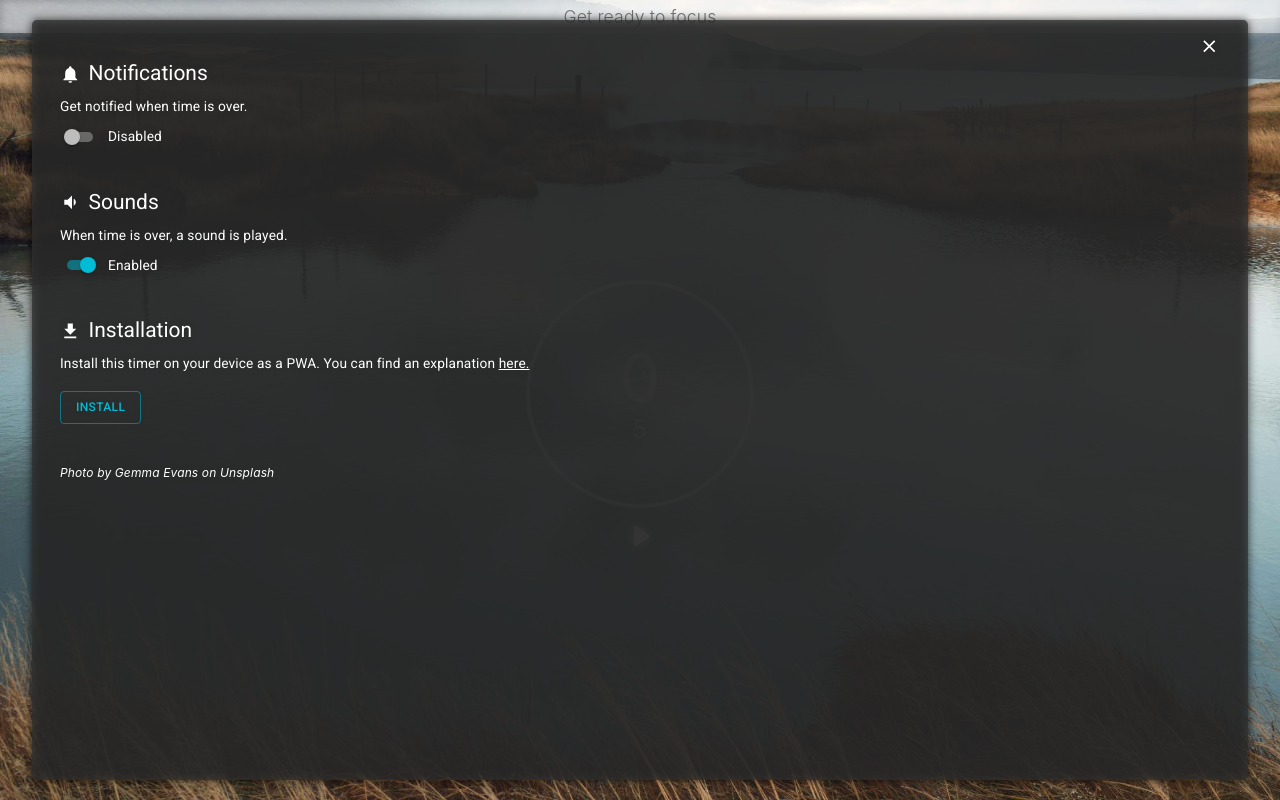
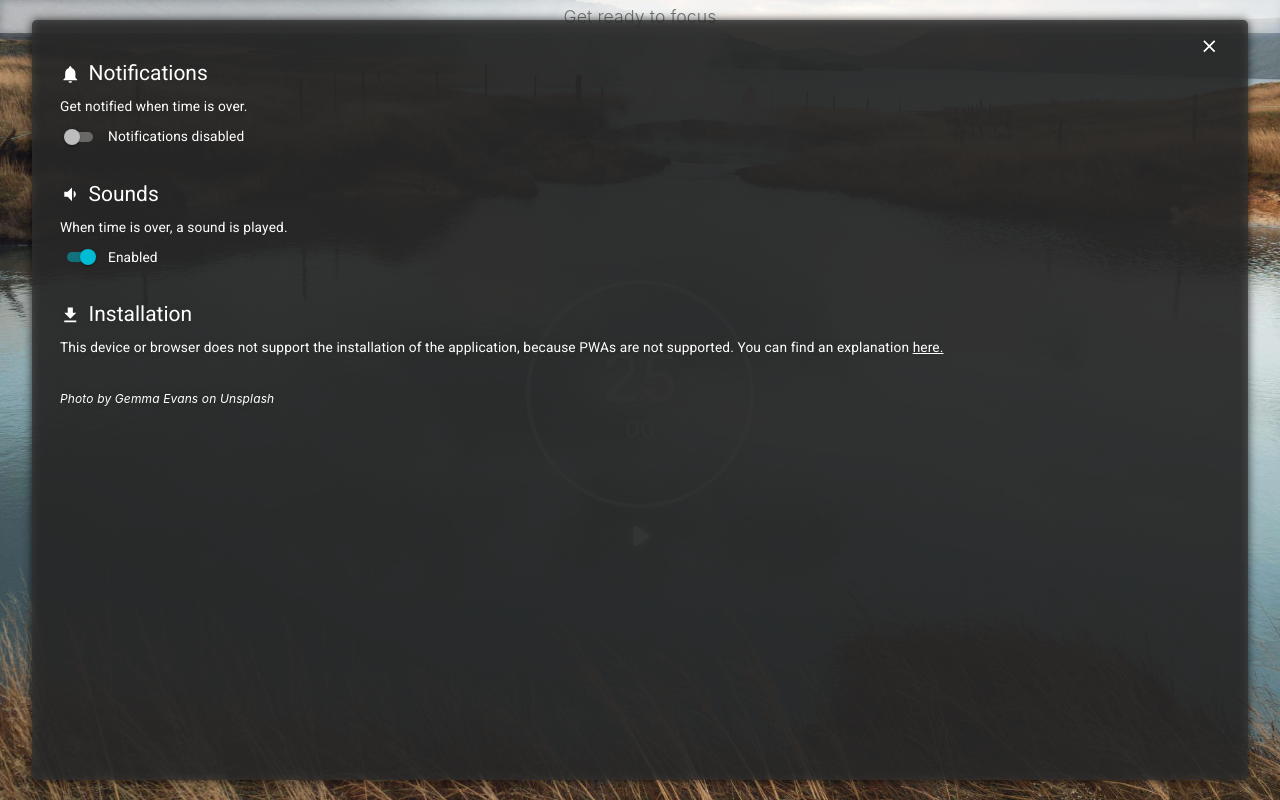
Before and after one commit to mic-web/calm-focus, a React app: page / in a window 1280 px wide. Both pictures are taken after a click on the button 1255 px from the left and 775 px from the top of the page. Built offline with nearby package versions, Linux system fonts and the light colour scheme.

Commit message:
Improve UX
Make minutes always two-digit. Hide install button when not installable.

```diff
--- a/src/components/BackgroundOverlay.tsx
+++ b/src/components/BackgroundOverlay.tsx
@@ -9,7 +9,7 @@ type Props = {
 const useStyles = makeStyles(({ palette }) => ({
   root: (props: Props) => {
     const visibleStyle = {
-      opacity: 0.5,
+      opacity: 0.7,
       transition: 'opacity 2s ease',
     }
     return {
--- a/src/components/InstallButton.tsx
+++ b/src/components/InstallButton.tsx
@@ -37,7 +37,7 @@ const InstallButton: React.FC<InstallButtonProps> = () => {
         </Box>
       </Box>
       <Box display="flex" flexDirection="column" alignItems="flex-start">
-        {!isInstallable ? (
+        {isInstallable ? (
           <>
             <Typography variant="body1">
               Install this timer on your device as a PWA. You can find an explanation&nbsp;
@@ -56,7 +56,8 @@ const InstallButton: React.FC<InstallButtonProps> = () => {
         ) : (
           <>
             <Typography variant="body1">
-              This device or browser does not support the installation of this timer as a
+              This device or browser does not support the installation of the application, because PWAs are not
+              supported. You can find an explanation&nbsp;
               <PWALink />
             </Typography>
           </>
--- a/src/components/Menu.tsx
+++ b/src/components/Menu.tsx
@@ -46,13 +46,13 @@ const Menu: React.FC<Props> = (props) => {
     <div className={css.root}>
       <div className={css.scrollContainer}>
         <CloseButton close={close} />
-        <Box mb={10}>
+        <Box mb={8}>
           <NotificationsConfig />
         </Box>
-        <Box mb={10}>
+        <Box mb={8}>
           <SoundsConfig />
         </Box>
-        <Box mb={10}>
+        <Box mb={8}>
           <InstallButton />
         </Box>
         <Box mt="auto">
--- a/src/components/NotificationsConfig.tsx
+++ b/src/components/NotificationsConfig.tsx
@@ -55,7 +55,9 @@ const NotificationsConfig: React.FC<Props> = () => {
         <Box display="flex" alignItems="center">
           <Switch size="small" checked={isEnabled} onChange={onToggle} color="primary" />
           <Box ml={2}>
-            <Typography variant="body1">{(isEnabled && 'Enabled') || 'Disabled'}</Typography>
+            <Typography variant="body1">
+              {(isEnabled && 'Notifications enabled') || 'Notifications disabled'}
+            </Typography>
           </Box>
         </Box>
       </Box>
--- a/src/components/Timer.tsx
+++ b/src/components/Timer.tsx
@@ -1,6 +1,6 @@
 import React from 'react'
 import { makeStyles } from '@material-ui/core/styles'
-import { States } from '../types'
+import { States, Seconds, Minutes } from '../types'
 
 type Props = {
   state: States
@@ -25,6 +25,8 @@ const useStyles = makeStyles(() => ({
   },
 }))
 
+const secondsToText = (seconds: Seconds): string => (seconds <= 9 ? `0${seconds}` : `${seconds}`)
+
 const Timer: React.FC<Props> = (props) => {
   const css = useStyles(props)
   const { secondsLeft } = props
@@ -33,7 +35,7 @@ const Timer: React.FC<Props> = (props) => {
   return (
     <div className={css.root}>
       {minutesLeft}
-      <small>{secondsOfMinuteLeft}</small>
+      <small>{secondsToText(secondsOfMinuteLeft)}</small>
     </div>
   )
 }
--- a/src/notifications.ts
+++ b/src/notifications.ts
@@ -1,9 +1,6 @@
 import * as serviceWorker from './service-worker'
 
-export const browserNotificationSupported = () => {
-  console.log('Browser notification available?', !!window.Notification)
-  return !!window.Notification
-}
+export const browserNotificationSupported = () => !!window.Notification
 
 let granted = false
 
--- a/src/service-worker.ts
+++ b/src/service-worker.ts
@@ -1,7 +1,7 @@
 /* eslint-disable no-console */
 
 let registeredSW: ServiceWorkerRegistration
-let deferredPrompt: BeforeInstallPromptEvent
+let deferredPrompt: BeforeInstallPromptEvent | null
 const prevInstallKey = 'previousInstall'
 const prevInstallDismissed = 'dismissed'
 
@@ -30,6 +30,7 @@ export const askForInstallation = () => {
       .then((result) => console.log('Install prompt result', result))
       .then(() => {
         // Wait for the user to respond to the prompt
+        if (deferredPrompt) {
           deferredPrompt.userChoice.then((choiceResult) => {
             if (choiceResult.outcome === 'dismissed') {
               console.log('User dismissed the install prompt')
@@ -37,6 +38,7 @@ export const askForInstallation = () => {
             }
             deferredPrompt = null
           })
+        }
       })
       .catch((error) => console.error(error))
   }
--- a/src/timer.ts
+++ b/src/timer.ts
@@ -2,9 +2,9 @@ import { States, Seconds, Minutes, Milliseconds } from './types'
 import * as storage from './storage'
 
 export const MILLISECONDS_PER_SECOND: Milliseconds = 1000
-export const WORK_PHASE_MINUTES: Minutes = 0.1
-export const REST_PHASE_MINUTES: Minutes = 0.1
-const getStartSecondsFromMinutes = (phaseMinutes: Minutes): Seconds => phaseMinutes * 60 - 1
+export const WORK_PHASE_MINUTES: Minutes = 25
+export const REST_PHASE_MINUTES: Minutes = 5
+const getStartSecondsFromMinutes = (phaseMinutes: Minutes): Seconds => phaseMinutes * 60
 export const WORK_PHASE_SECONDS: Seconds = getStartSecondsFromMinutes(WORK_PHASE_MINUTES)
 export const REST_PHASE_SECONDS: Seconds = getStartSecondsFromMinutes(REST_PHASE_MINUTES)
 
```
Also changed, not shown: 1 other file (tests, documents, lock files or other folders). Lines whose indentation alone changed are shown as unchanged.
